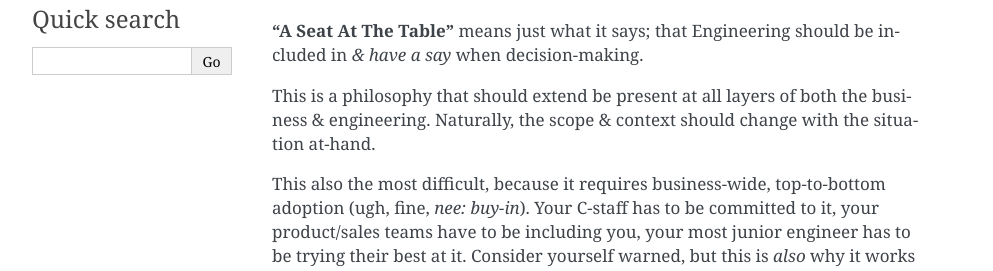
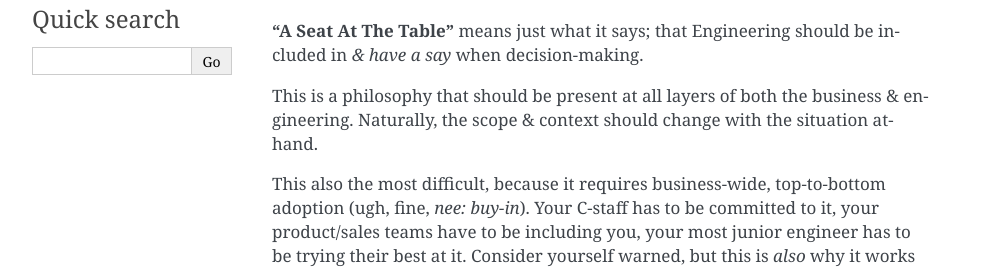
Before and after one commit to toastdriven/greatengculture, a Sphinx documentation site: the page built from docs/01/a-seat-at-the-table.rst, in a window 1280 px wide. Shown: the part 243-514 px from the top of the page, without its empty margins (148-1141 px from the left). Built offline with Sphinx 7.4.7, drawn with Linux system fonts in a browser that asks for light colours; pages that are not in the unit, such as notebooks, are missing from menus.

Commit message:
Fixed a rephrasing.

```diff
--- a/docs/01/a-seat-at-the-table.rst
+++ b/docs/01/a-seat-at-the-table.rst
@@ -9,7 +9,7 @@
 **"A Seat At The Table"** means just what it says; that Engineering should be
 included in *& have a say* when decision-making.
 
-This is a philosophy that should extend be present at all layers of both the
+This is a philosophy that should be present at all layers of both the
 business & engineering. Naturally, the scope & context should change with the
 situation at-hand.
 
--- a/docs/prologue/thanks.rst
+++ b/docs/prologue/thanks.rst
@@ -3,7 +3,7 @@ Thanks
 
 The following people were helpful in the creation of this document:
 
-*
+* Michael McHugh (@mmchugh) - for review & feedback
 
 The following people represent a (non-exhaustive, alphabetical) list of those
 who inspired one or more tenants of this document, who helped craft the great
```
